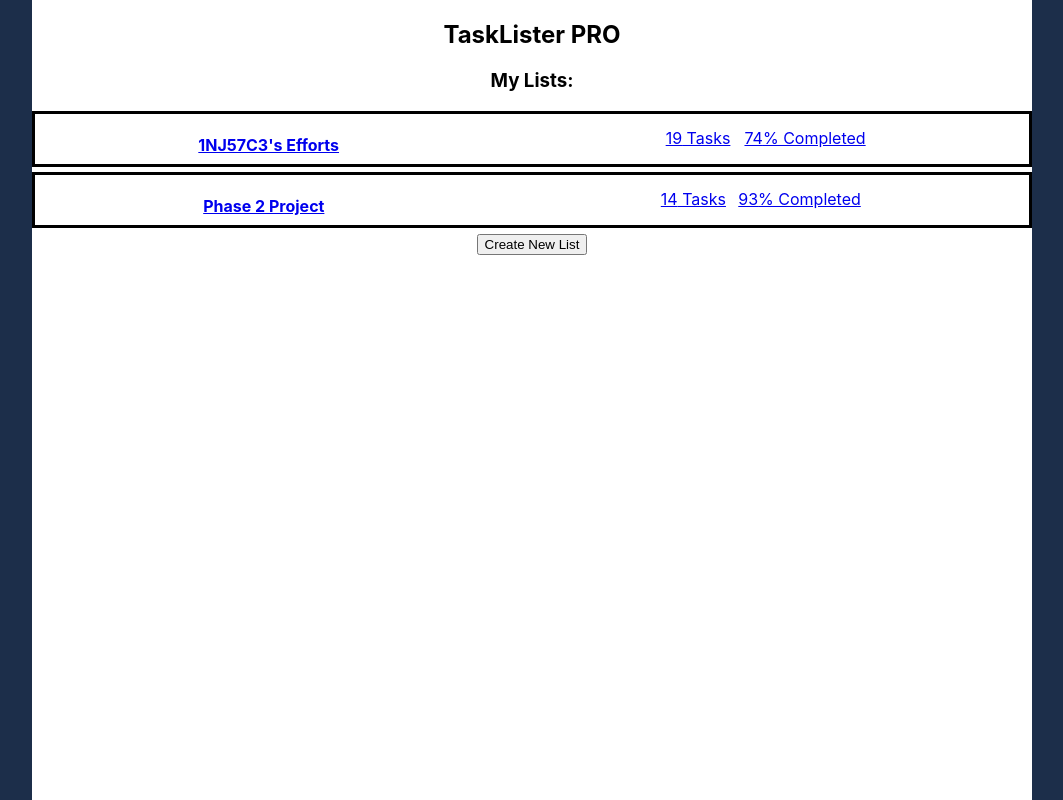
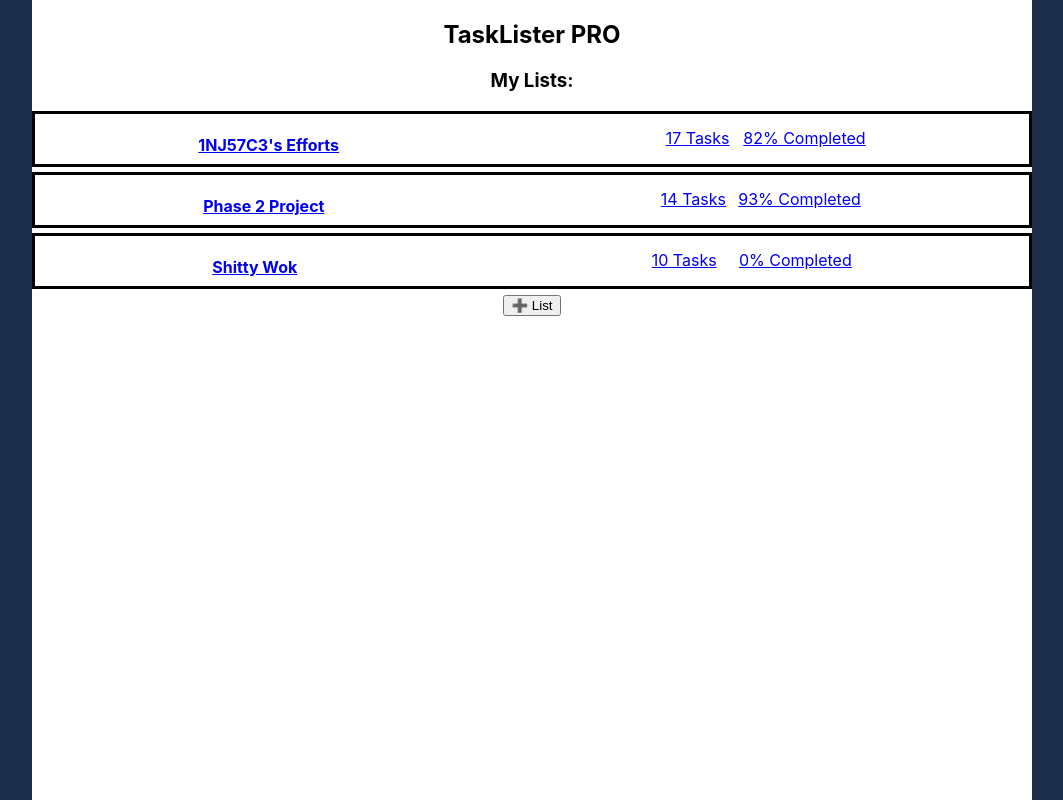
Before and after one commit to 1NJ57C3/phase-2-project-2, a React (Create React App) app: page / in a window 1280 px wide. Shown: the whole page, without its empty margins (108-1171 px from the left). Built offline with nearby package versions, Linux system fonts and the light colour scheme; data requests are answered from the project's data file; the HTML template or start-up script is replaced by a standard one.

Commit message:
Final tweaks for project presentation

```diff
--- a/db.json
+++ b/db.json
@@ -87,19 +87,9 @@
           "id": 17,
           "taskName": "Push 1NJ57C3-wip Branch up to GitHub! :pepehands:",
           "completed": true
-        },
-        {
-          "taskName": "It works!!!!!!!!!",
-          "completed": false,
-          "id": 17
-        },
-        {
-          "taskName": "Doess trhis work?",
-          "completed": false,
-          "id": 18
         }
       ],
-      "id": 6
+      "id": 1
     },
     {
       "listName": "Phase 2 Project",
@@ -117,65 +107,121 @@
         {
           "taskName": "Set up routing",
           "completed": true,
-          "id": 2
+          "id": 3
         },
         {
           "taskName": "set up states",
           "completed": true,
-          "id": 3
+          "id": 4
         },
         {
           "taskName": "Link the components",
           "completed": true,
-          "id": 4
+          "id": 5
         },
         {
           "taskName": "Create major bugs",
           "completed": true,
-          "id": 5
+          "id": 6
         },
         {
           "taskName": "Troubleshoot and debug for 8 hours",
           "completed": true,
-          "id": 6
+          "id": 7
         },
         {
           "taskName": "Cry",
           "completed": true,
-          "id": 7
+          "id": 8
         },
         {
           "taskName": "More troubleshooting",
           "completed": true,
-          "id": 8
+          "id": 9
         },
         {
           "taskName": "Don't sleep",
           "completed": true,
-          "id": 9
+          "id": 10
         },
         {
           "taskName": "Cry again",
           "completed": true,
-          "id": 10
+          "id": 11
         },
         {
           "taskName": "Pivot to entirely new project with 24 hours until due date",
           "completed": true,
-          "id": 11
+          "id": 12
         },
         {
           "taskName": "Create new project",
           "completed": true,
-          "id": 12
+          "id": 13
         },
         {
           "taskName": "Present project",
           "completed": false,
-          "id": 13
+          "id": 14
         }
       ],
-      "id": 7
+      "id": 2
+    },
+    {
+      "listName": "Shitty Wok",
+      "tasks": [
+        {
+          "id": 1,
+          "taskName": "Why",
+          "completed": false
+        },
+        {
+          "id": 2,
+          "taskName": "U",
+          "completed": false
+        },
+        {
+          "id": 3,
+          "taskName": "Keep",
+          "completed": false
+        },
+        {
+          "id": 4,
+          "taskName": "Brek",
+          "completed": false
+        },
+        {
+          "id": 5,
+          "taskName": "Down",
+          "completed": false
+        },
+        {
+          "id": 6,
+          "taskName": "My",
+          "completed": false
+        },
+        {
+          "id": 7,
+          "taskName": "Shitty",
+          "completed": false
+        },
+        {
+          "id": 8,
+          "taskName": "Wall",
+          "completed": false
+        },
+        {
+          "id": 9,
+          "taskName": "Shtupid",
+          "completed": false
+        },
+        {
+          "id": 10,
+          "taskName": "Mongorrians?!",
+          "completed": false
+        }
+      ],
+      "id": 3
     }
   ]
 }
--- a/src/components/EditList.js
+++ b/src/components/EditList.js
@@ -20,24 +20,25 @@ function EditList({ handleUpdateList, handleDeleteList, myListsObj }) {
     return(
         <div>
             <Link to={"/"}>
-                <button>◀📋</button>
+                <button>◀ Lists</button>
             </Link>
             <div>
                 <h4>{list.listName}</h4> <br />
                 {renderTasks()}
-                <button onClick={handleMoreTasks}>➕</button>
+                <button onClick={handleMoreTasks}>➕ Task</button>
                 <br></br>
                 <br></br>
                 <div className="updateDeleteContainer">
                     <div className="updateDelete">
                         <Link to={"/"}>
-                            <button onClick={() => handleUpdateList({listName: title, tasks: tasks, id: list.id})}>✔</button>
+                            <button onClick={() => handleUpdateList({listName: title, tasks: tasks, id: list.id})}>✔ Done</button>
                         </Link>
                         <Link to={"/"}>
-                            <button onClick={(e) => handleDeleteList(params.id)}>📃🗑</button>
+                            <button onClick={(e) => handleDeleteList(params.id)}>🗑 List</button>
                         </Link>
                     </div>
                 </div>
+                <br /><br />
             </div>
         </div>
     )
--- a/src/components/EditTaskCard.js
+++ b/src/components/EditTaskCard.js
@@ -11,7 +11,6 @@ function EditTaskCard({ id, task, tasks, setEditList, list}) {
                 return task
             }
         })
-
         setEditList(state => ({...state, tasks:[...updatedTasks]}))
     },[taskObj])
 
@@ -26,7 +25,7 @@ function EditTaskCard({ id, task, tasks, setEditList, list}) {
     return(
         <div className="taskCard">
             <h3>Task {id+1}</h3>
-            <input className="textInput" type="text" placeholder="Task name" value={taskObj.taskName} onChange={handleNameChange} />
+            <input className="textInput" type="text" placeholder={"Task..."} value={taskObj.taskName} onChange={handleNameChange} />
             <p onClick={handleCompletedChange}>Completed: {task.completed ? <button>✅</button> : <button>❌</button>}</p>
         </div>
     )
--- a/src/components/Home.js
+++ b/src/components/Home.js
@@ -17,7 +17,7 @@ export default function Home({ myListsObj }){
                 </div>
             </div>
             <Link to={"/newList"}>
-                <button>Create New List</button>
+                <button>➕ List</button>
             </Link>
         </div>
     )
--- a/src/components/NewListForm.js
+++ b/src/components/NewListForm.js
@@ -16,13 +16,13 @@ export default function NewListForm({ handleCreateList }){
     return(
         <div>
             <Link to={"/"}>
-                <button>◀📋</button>
+                <button>◀ Lists </button>
             </Link>
             <br />
             <label>List Name: </label>
-            <input type="text" name="listName" placeholder="List title..." value={title} onChange={(e)=> setNewList(state => ({...state, title: e.target.value}))} /> <br />
+            <input type="text" name="listName" placeholder="List Name..." value={title} onChange={(e)=> setNewList(state => ({...state, title: e.target.value}))} /> <br />
             {renderTasks()}
-            <button onClick={handleMoreTasks}>➕</button>
+            <button onClick={handleMoreTasks}>➕ Task</button>
             <br></br>
             <br></br>
             <Link to={"/"}>
--- a/src/components/NewTaskCard.js
+++ b/src/components/NewTaskCard.js
@@ -19,7 +19,7 @@ export default function NewTaskCard({ id, tasks, setNewList }){
     return(
         <div className="taskCard">
             <h3>Task {id+1}</h3>
-            <input className="textInput" type="text" placeholder="Task name" value={taskInput} onChange={handleChange} />
+            <input className="textInput" type="text" placeholder="Task..." value={taskInput} onChange={handleChange} />
         </div>
     )
 }
--- a/src/components/ViewList.js
+++ b/src/components/ViewList.js
@@ -24,7 +24,7 @@ function ViewList({ myListsObj }) {
     return(
         <div>
             <Link to={"/"}>
-                <button>Back to Lists</button>
+                <button>◀ Lists</button>
             </Link>
             <h3>{list.listName}</h3>
             <div className="listHeaderDetails">
```
